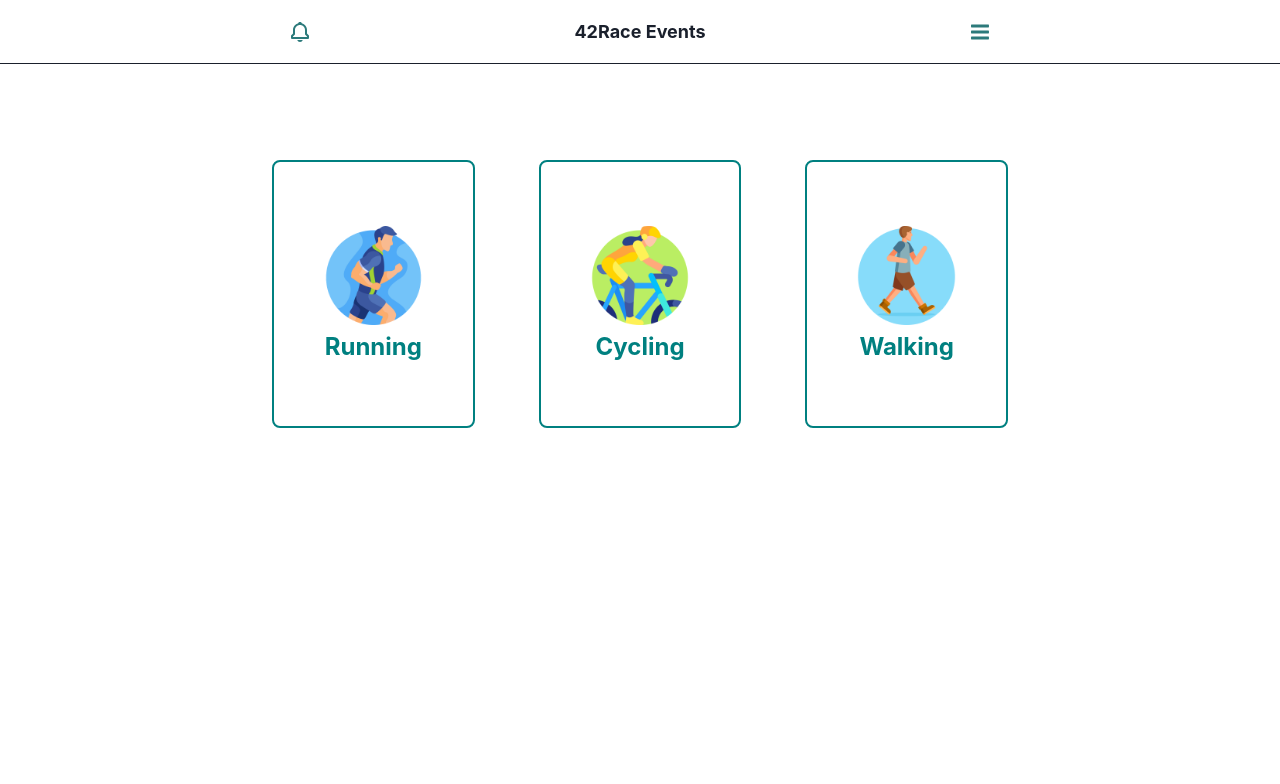
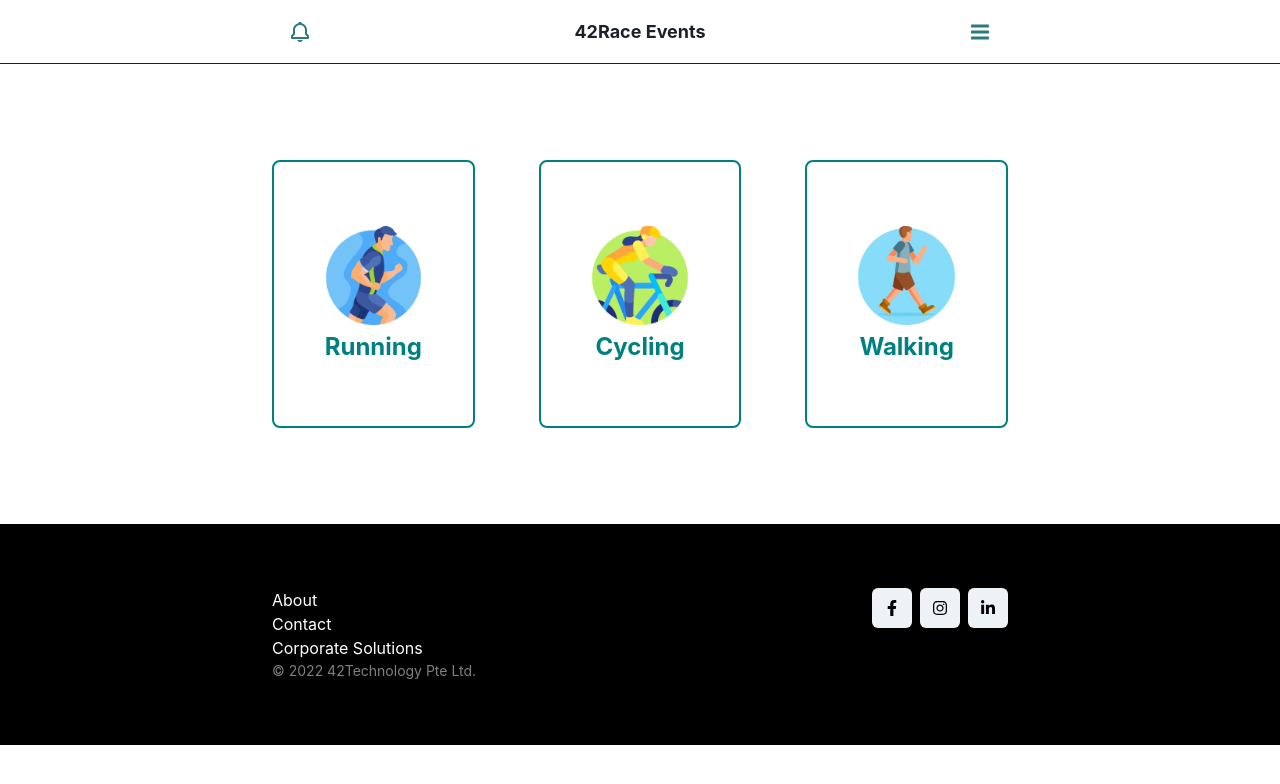
Before and after one commit to veewoo/42Events, a React (Create React App) app: page / in a window 1280 px wide. Shown: the top 784 px of the page. Built offline with nearby package versions, Linux system fonts and the light colour scheme; no server answers.

Commit message:
add  Footer

```diff
--- a/src/App.tsx
+++ b/src/App.tsx
@@ -5,6 +5,7 @@
 import { Event } from "./pages/event";
 import { EventDetail } from "./pages/eventDetail";
 import { Header } from "./components/Header/Header";
+import { Footer } from "./components/Footer/Footer";
 
 const queryClient = new QueryClient();
 
@@ -19,6 +20,7 @@
           <Route path="/events/:id" element={<EventDetail />} />
         </Routes>
       </Box>
+      <Footer />
     </QueryClientProvider>
   </ChakraProvider>
 );
--- /dev/null
+++ b/src/components/Footer/Footer.tsx
@@ -0,0 +1,64 @@
+import {
+  Box,
+  Button,
+  Container,
+  Divider,
+  Heading,
+  HStack,
+  List,
+  ListItem,
+  Select,
+  useDisclosure,
+  Text,
+  Slide,
+  Link as ChakraLink,
+  Link,
+} from "@chakra-ui/react";
+import { useRef } from "react";
+import {
+  BiBell,
+  BiLogIn,
+  BiMailSend,
+  BiPencil,
+  BiQuestionMark,
+} from "react-icons/bi";
+import { FaFacebookF, FaInstagram, FaLinkedinIn } from "react-icons/fa";
+import { GoThreeBars } from "react-icons/go";
+
+export function Footer() {
+  return (
+    <Box as="footer" py={16} bg="black">
+      <Container maxWidth="container.md" color="white">
+        <HStack justifyContent="space-between" alignItems="flex-start">
+          <Box>
+            <List>
+              <ListItem>
+                <ChakraLink>About</ChakraLink>
+              </ListItem>
+              <ListItem>
+                <ChakraLink>Contact</ChakraLink>
+              </ListItem>
+              <ListItem>
+                <ChakraLink>Corporate Solutions</ChakraLink>
+              </ListItem>
+            </List>
+            <Text opacity={0.5} fontSize="sm">
+              © 2022 42Technology Pte Ltd.
+            </Text>
+          </Box>
+          <HStack>
+            <Link bg="gray.100" p={3} color="black" rounded="md">
+              <FaFacebookF />
+            </Link>
+            <Link bg="gray.100" p={3} color="black" rounded="md">
+              <FaInstagram />
+            </Link>
+            <Link bg="gray.100" p={3} color="black" rounded="md">
+              <FaLinkedinIn />
+            </Link>
+          </HStack>
+        </HStack>
+      </Container>
+    </Box>
+  );
+}
```
